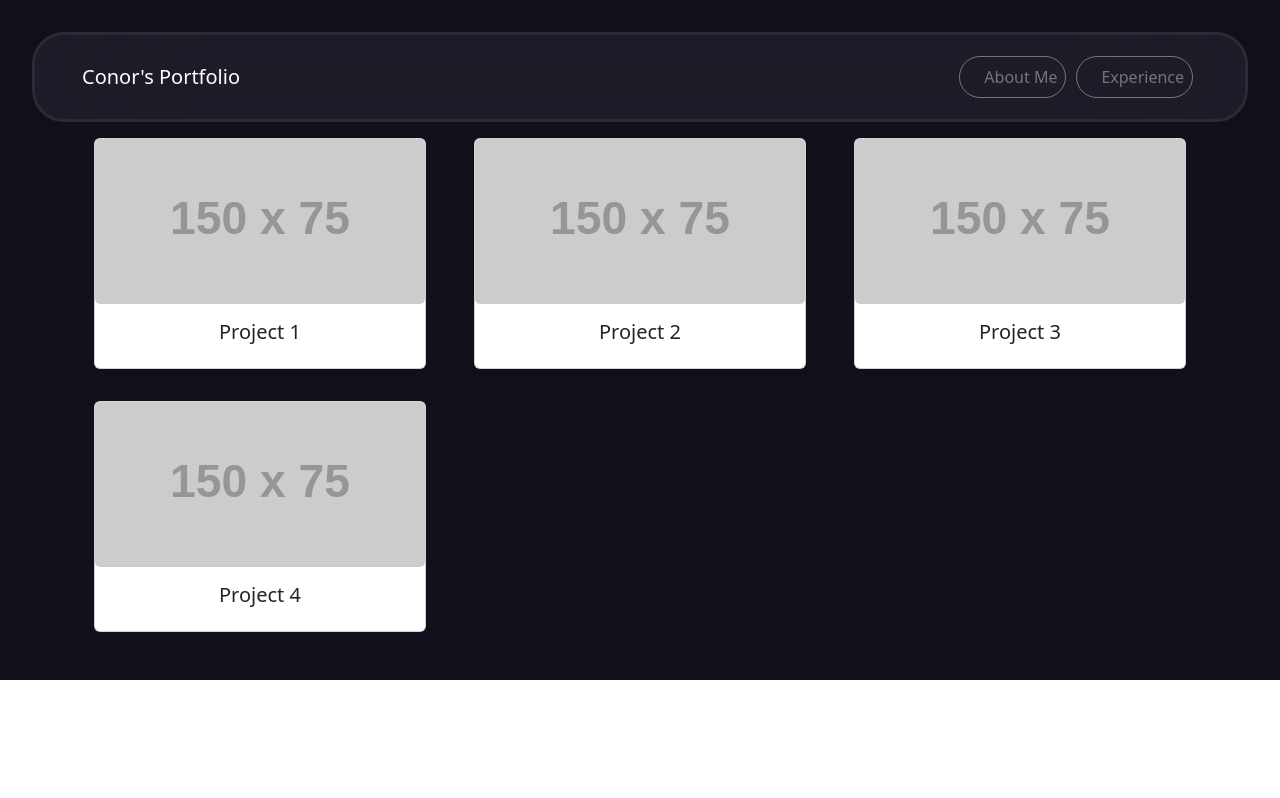
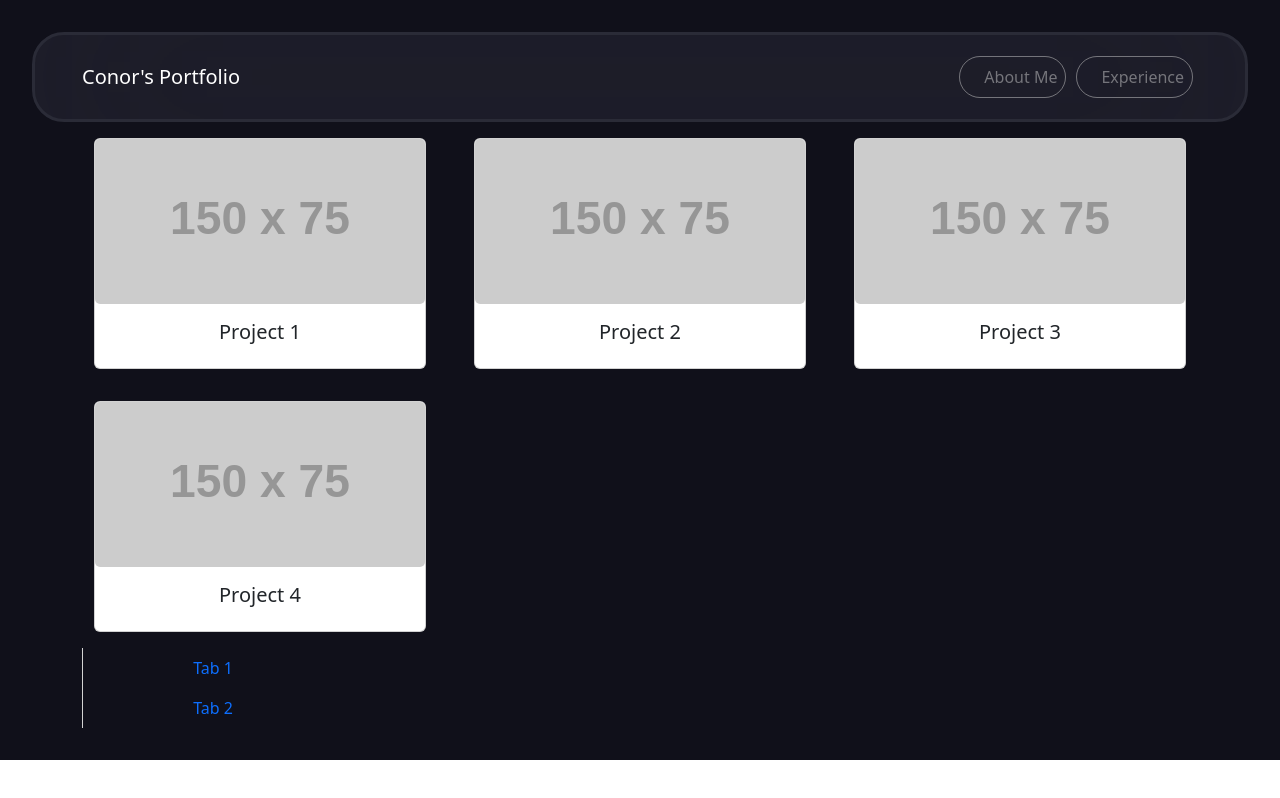
Before and after one commit to CantonCode/Portfolio23, a React (Vite) app in the folder chatbot/chatbotGPT/: page / in a window 1280 px wide. Built offline with nearby package versions, Linux system fonts and the light colour scheme; some icons are missing.

Commit message:
added new job container and styling

```diff
--- /dev/null
+++ b/chatbot/chatbotGPT/src/components/Jobs/JobContainer/JobContainer.css
@@ -0,0 +1,12 @@
+
+.nav-items {
+border-left: 1px solid lightgray;/*will change background-color of element */
+}
+
+.nav-items .active{
+border-left: 1px solid white;
+}
+
+.nav-link .a{
+color: white;
+}
--- /dev/null
+++ b/chatbot/chatbotGPT/src/components/Jobs/JobContainer/JobContainer.tsx
@@ -0,0 +1,62 @@
+import React from 'react'
+import './JobContainer.css'
+import { Button, Card, Col, Container, Nav, Row, Tab, TabContainer, Tabs } from 'react-bootstrap'
+
+
+
+// const ProjectCard = (props) =>  {
+function JobContainer(){
+  return (
+    <Container>
+        <TabContainer>
+            <Row>
+                <Col sm={3}>
+                    <Nav  className="flex-md-column" style={{}}>
+                    <Nav.Item className='nav-items'>
+                        <Nav.Link className='nav-link' eventKey="first">Tab 1</Nav.Link>
+                    </Nav.Item>
+                    <Nav.Item className='nav-items'>
+                        <Nav.Link className='nav-link' eventKey="second">Tab 2</Nav.Link>
+                    </Nav.Item>
+                    </Nav>
+                </Col>
+                <Col sm={9}>
+                    <Tab.Content style={{color:'white'}}>
+                        <Tab.Pane eventKey="first">First tab content</Tab.Pane>
+                        <Tab.Pane eventKey="second">Second tab content</Tab.Pane>
+                    </Tab.Content>
+                </Col>
+
+            </Row>
+        </TabContainer>
+
+
+    </Container>
+  )
+}
+
+export default JobContainer
+
+
+
+// <Tab.Container id="left-tabs-example" defaultActiveKey="first">
+// <Row>
+//   <Col sm={3}>
+//     <Nav variant="pills" className="flex-column">
+//       <Nav.Item>
+//         <Nav.Link eventKey="first">Tab 1</Nav.Link>
+//       </Nav.Item>
+//       <Nav.Item>
+//         <Nav.Link eventKey="second">Tab 2</Nav.Link>
+//       </Nav.Item>
+//     </Nav>
+//   </Col>
+//   <Col sm={9}>
+//     <Tab.Content>
+//       <Tab.Pane eventKey="first">First tab content</Tab.Pane>
+//       <Tab.Pane eventKey="second">Second tab content</Tab.Pane>
+//     </Tab.Content>
+//   </Col>
+// </Row>
+// </Tab.Container>
+// );
--- a/chatbot/chatbotGPT/src/pages/home/home.tsx
+++ b/chatbot/chatbotGPT/src/pages/home/home.tsx
@@ -1,6 +1,7 @@
 import { AboutMe } from "../../components";
 import About from "../../components/About/About";
 import Intro from "../../components/Intro/Intro";
+import JobContainer from "../../components/Jobs/JobContainer/JobContainer";
 import ProjectCard from "../../components/Projects/ProjectCard/ProjectCard";
 import ProjectGrid from "../../components/Projects/ProjectGrid/ProjectGrid";
 import Tiles from "../../components/Tiles/Tiles";
@@ -13,6 +14,7 @@ function Home() {
         {/* <Intro/>
         <About/> */}
         <ProjectGrid/>
+        <JobContainer/>
       </div>
 
 
```
